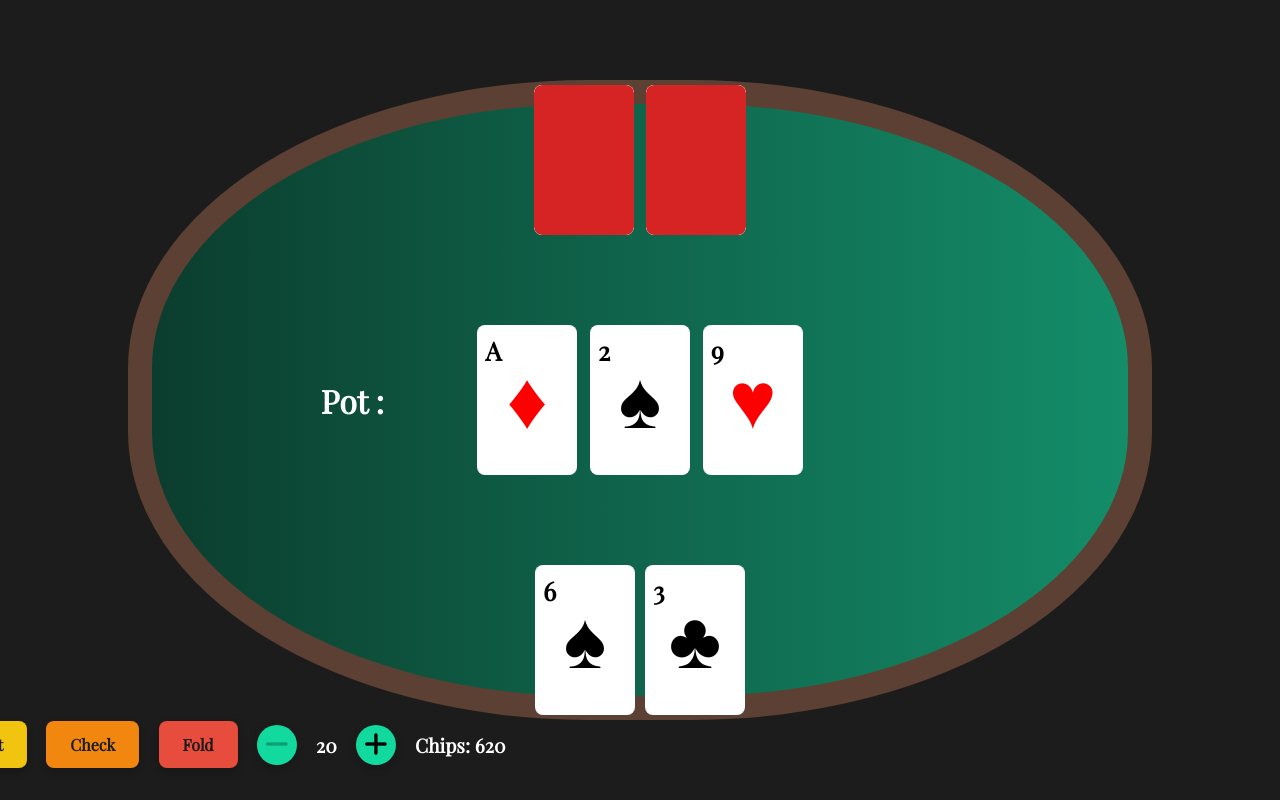
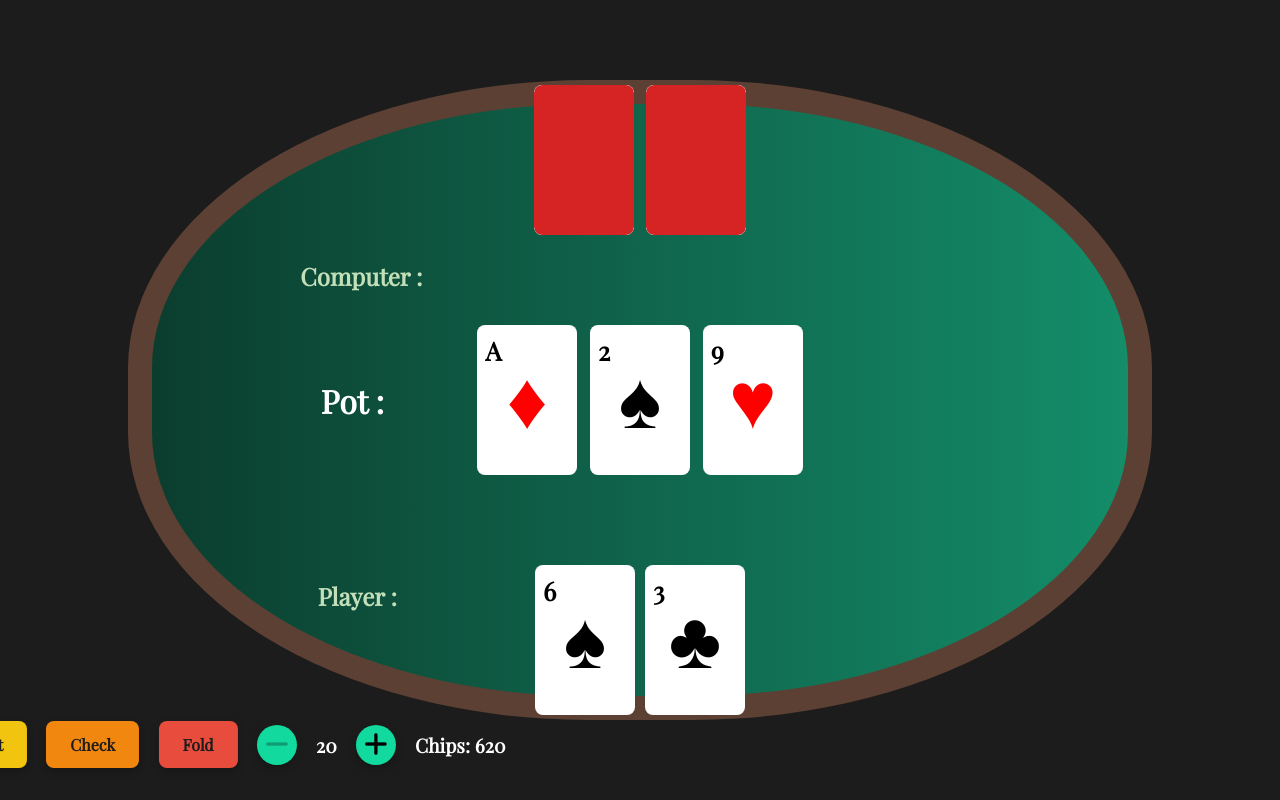
Before and after one commit to fabiobrug/mini-poker, a Flask app: page / in a window 1280 px wide. Run offline with Flask 3, Linux system fonts and the light colour scheme.

Commit message:
Player and computer bets

```diff
--- a/static/script.js
+++ b/static/script.js
@@ -1,6 +1,7 @@
 let btnBet =  document.getElementById("btnBet")
 
-const turnCard = document.getElementById('turn-card');
+let playerValue = document.getElementById("pla")
+let iaValue = document.getElementById("comp")
 
 let pot = document.getElementById("potQnt")
 
@@ -13,6 +14,8 @@ let chipQnt = document.getElementById("chipQnt")
 
 let currentValue = parseInt(value.innerText)
 let currentChip = parseInt(chipQnt.innerText)
+
+const turnCard = document.getElementById('turn-card');
 
 minus.disabled = true;
 
@@ -81,10 +84,12 @@ btnBet.addEventListener('click', async (event) => {
     let potQnt = currentValue + iaBet
     currentChip = currentChip - currentValue;
     chipQnt.innerHTML = currentChip;
+    pot.innerHTML = `Pot: ${potQnt}`;
+    playerValue.innerHTML = `Player: ${currentValue}`
+    iaValue.innerHTML = `Computer: ${iaBet}`
     currentValue = 20;
     value.innerHTML = currentValue
     minValue()
-    pot.innerHTML = `Pot: ${potQnt}`;
 
     const response = await fetch('/bet', { method: 'POST' });
     const data = await response.json();
--- a/static/style.css
+++ b/static/style.css
@@ -260,6 +260,23 @@ body {
     color: #fff;
 }
 
+.cab1{
+    position: absolute;
+    right: 67%;
+    top: 30%;
+    color: #c3dfb9;
+}
+
+.cab2{
+    position: absolute;
+    right: 69%;
+    top: 70%;
+    color: #c3dfb9;
+}
+
+
+
+
 @media (max-width: 768px) {
     .table {
         flex-direction: column;
--- a/templates/index.html
+++ b/templates/index.html
@@ -13,6 +13,8 @@
 <body>
     <div id="tableEl" class="table">
       <h1 id="potQnt" class="pot">Pot :</h1>
+      <h2 id="comp" class="cab1">Computer :</h2>
+      <h2 id="pla" class="cab2">Player :</h2>
         <div class="tableContent">
 
              <div class="ia-cards">
```
